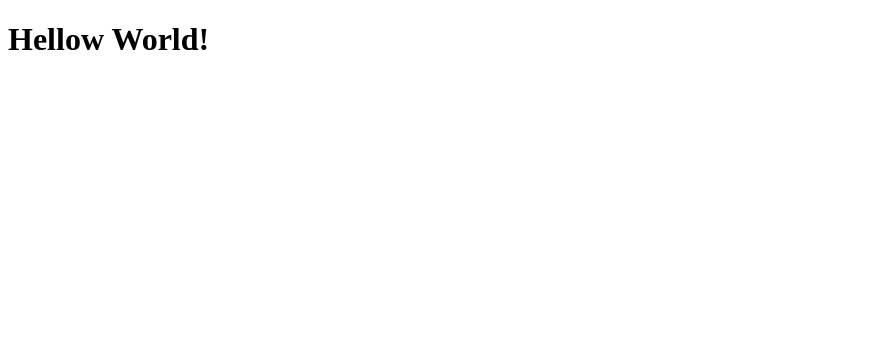
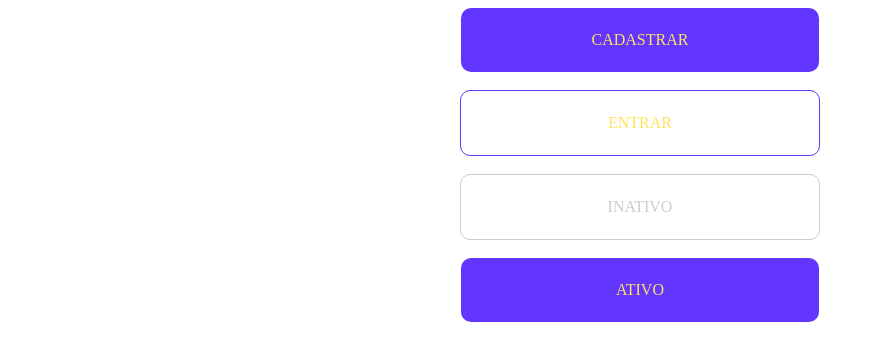
Before and after one commit to carvalhoLuiz/Squad11, a React (Create React App) app in the folder frontend/: page / in a window 1280 px wide. Shown: the top 360 px of the page, without its empty margins (0-875 px from the left). Built offline with nearby package versions, Linux system fonts and the light colour scheme.

Commit message:
Criado 2 componentes botões com diferentes estilizações

```diff
--- a/frontend/package.json
+++ b/frontend/package.json
@@ -13,6 +13,7 @@
     "react-dom": "^17.0.1",
     "react-router-dom": "^5.2.0",
     "react-scripts": "4.0.0",
+    "styled-components": "^5.2.1",
     "web-vitals": "^0.2.4"
   },
   "scripts": {
--- /dev/null
+++ b/frontend/src/components/partials/buttonStyle1/buttonStyle1.js
@@ -0,0 +1,30 @@
+import React from 'react';
+import styled from 'styled-components';
+
+const Style = styled.div`
+    display: flex;
+    justify-content: center;
+    align-items: center;
+    text-transform: uppercase;
+    width: 28vw;
+    height: 64px;
+    border-radius: 10px;
+    background: ${(props) => (props.primary === true ? '#6236FF' : '#fff')};
+    color: #ffe261;
+    border: ${(props) =>
+        props.primary === true ? '0px' : '1px solid #6236FF'};
+
+    :hover {
+        background: ${(props) => (props.primary === true ? '#4619E5' : '#fff')};
+    }
+`;
+
+export const ButtonStyle1 = (props) => {
+    return (
+        <>
+            <Style primary={props.primary} active={props.active}>
+                {props.texto}
+            </Style>
+        </>
+    );
+};
--- /dev/null
+++ b/frontend/src/components/partials/buttonStyle2/buttonStyle2.js
@@ -0,0 +1,32 @@
+import React from 'react';
+import styled from 'styled-components';
+
+const Style = styled.div`
+    display: flex;
+    justify-content: center;
+    align-items: center;
+    text-transform: uppercase;
+    width: 28vw;
+    height: 64px;
+    border-radius: 10px;
+    background: ${(props) => (props.primary === true ? '#6236FF' : '#fff')};
+    color: ${(props) => (props.primary === true ? '#ffe261' : '#ccc')};
+    border: ${(props) => (props.primary === true ? '0px' : '1px solid #CCC')};
+
+    :hover {
+        background: ${(props) =>
+            props.primary === true && props.active === true
+                ? '#4619E5'
+                : '#fff'};
+    }
+`;
+
+export const ButtonStyle2 = (props) => {
+    return (
+        <>
+            <Style primary={props.primary} active={props.active}>
+                {props.texto}
+            </Style>
+        </>
+    );
+};
--- /dev/null
+++ b/frontend/src/pages/Index/IndexView.js
@@ -0,0 +1,23 @@
+import React from 'react';
+import { ButtonStyle1 } from '../../components/partials/buttonStyle1/buttonStyle1';
+import { ButtonStyle2 } from '../../components/partials/buttonStyle2/buttonStyle2';
+import { Container } from './IndexViewStyled';
+
+export const IndexView = () => {
+    /* - Basta apenas alterar o conteúdo da prop TEXTO e automaticamente estará como nome do botão
+       - A prop Primária, passa um valor booleano para o component que altera sua estilização caso seja
+         botão primario ou não
+       - A prop Active, recebe um booleano para definir as cores do botão caso esteja ativo ou não, será necessario integrar
+         essa informação na validação do formulário */
+    return (
+        <Container>
+            <ButtonStyle1 primary active texto="Cadastrar" />
+            <br />
+            <ButtonStyle1 primary={false} texto="Entrar" />
+            <br />
+            <ButtonStyle2 primary={false} active={false} texto="Inativo" />
+            <br />
+            <ButtonStyle2 primary active texto="Ativo" />
+        </Container>
+    );
+};
--- /dev/null
+++ b/frontend/src/pages/Index/IndexViewStyled.js
@@ -0,0 +1,10 @@
+import styled from 'styled-components';
+
+export const Container = styled.div`
+    display: flex;
+    justify-content: center;
+    align-items: center;
+    flex-direction: column;
+    margin: auto;
+    max-width: 1400px;
+`;
--- a/frontend/src/routes.js
+++ b/frontend/src/routes.js
@@ -2,12 +2,13 @@ import React from 'react';
 import { BrowserRouter, Switch, Route } from 'react-router-dom';
 
 import Login from './pages/Login/LoginView';
+import { IndexView } from './pages/Index/IndexView';
 
 export default function Routes() {
     return (
         <BrowserRouter>
             <Switch>
-                <Route exact path="/" component={Login} />
+                <Route exact path="/" component={IndexView} />
             </Switch>
         </BrowserRouter>
     );
```
Also changed, not shown: frontend/.eslintrc.js, frontend/src/assets/icons/Logo.svg (added).
